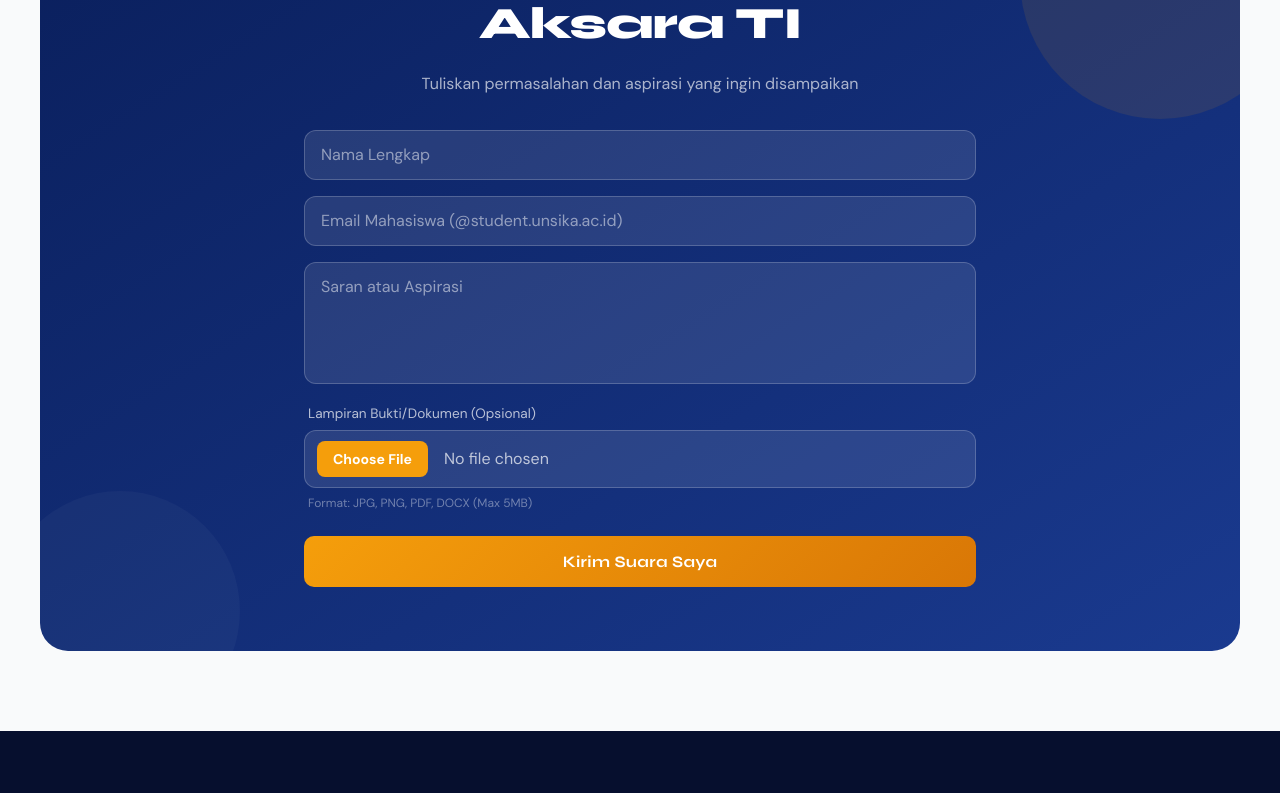
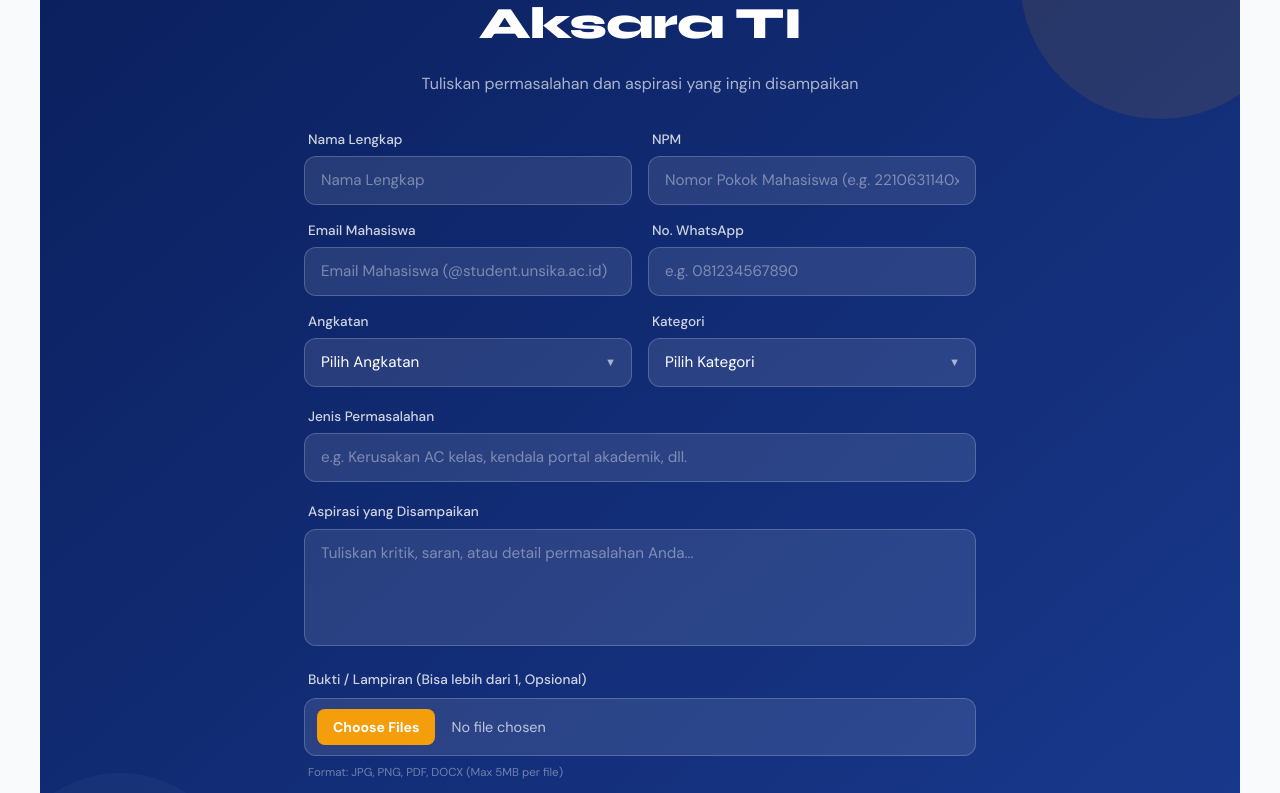
Before and after one commit to hmti-ft-unsika/hmti-ft-unsika.github.io, a Next.js app: page / in a window 1280 px wide. Shown: the part 9204-9997 px from the top of the page. Built offline with nearby package versions, Linux system fonts and the light colour scheme; grey boxes are pictures that could not be loaded.

Commit message:
update sistem aspirasi

```diff
--- a/src/app/page.tsx
+++ b/src/app/page.tsx
@@ -332,6 +332,23 @@
 
 export default function Home() {
   const [isLoading, setIsLoading] = useState(false);
+  const [selectedFiles, setSelectedFiles] = useState<File[]>([]);
+
+  const handleFileChange = (e: React.ChangeEvent<HTMLInputElement>) => {
+    if (e.target.files) {
+      const filesArray = Array.from(e.target.files);
+      const invalidFiles = filesArray.filter(file => file.size > 5 * 1024 * 1024);
+      if (invalidFiles.length > 0) {
+        alert("Beberapa file melebihi batas ukuran maksimal 5MB.");
+        return;
+      }
+      setSelectedFiles(filesArray);
+    }
+  };
+
+  const removeFile = (index: number) => {
+    setSelectedFiles((prev) => prev.filter((_, i) => i !== index));
+  };
 
   const handleAspirasiSubmit = async (e: React.FormEvent<HTMLFormElement>) => {
     e.preventDefault();
@@ -344,6 +361,11 @@
       // Ambil data teks
       const nama = formData.get('nama')?.toString() || "";
       const email = formData.get('email')?.toString() || "";
+      const npm = formData.get('npm')?.toString() || "";
+      const whatsapp = formData.get('whatsapp')?.toString() || "";
+      const angkatan = formData.get('angkatan')?.toString() || "";
+      const kategori = formData.get('kategori')?.toString() || "";
+      const jenisPermasalahan = formData.get('jenisPermasalahan')?.toString() || "";
       const aspirasi = formData.get('aspirasi')?.toString() || "";
 
       // Validasi Email Mahasiswa UNSIKA
@@ -353,17 +375,11 @@
         return;
       }
 
-      // Ambil file lampiran
-      const fileInput = form.querySelector('input[type="file"]') as HTMLInputElement;
-      const file = fileInput?.files?.[0];
-
-      let base64File = "";
-      let fileName = "";
-
-      // Proses konversi file ke Base64 jika ada file
-      if (file) {
+      // Proses konversi semua file terpilih ke Base64 secara paralel
+      const filesPayload = await Promise.all(
+        selectedFiles.map(async (file) => {
           const reader = new FileReader();
-        base64File = await new Promise((resolve, reject) => {
+          const base64 = await new Promise<string>((resolve, reject) => {
             reader.onload = () => {
               const result = reader.result as string;
               resolve(result.split(',')[1]);
@@ -371,15 +387,29 @@
             reader.onerror = (error) => reject(error);
             reader.readAsDataURL(file);
           });
-        fileName = `${nama.replace(/\s+/g, '_')}_${file.name}`;
-      }
+          return {
+            fileData: base64,
+            fileName: `${nama.replace(/\s+/g, '_')}_${Date.now()}_${file.name}`,
+          };
+        })
+      );
+
+      // Single file fallback untuk kompatibilitas backward
+      const fileData = filesPayload.length > 0 ? filesPayload[0].fileData : "";
+      const fileName = filesPayload.length > 0 ? filesPayload[0].fileName : "";
 
       const payload = {
         nama: nama,
         email: email,
+        npm: npm,
+        whatsapp: whatsapp,
+        angkatan: angkatan,
+        kategori: kategori,
+        jenisPermasalahan: jenisPermasalahan,
         aspirasi: aspirasi,
-        fileData: base64File,
+        fileData: fileData,
         fileName: fileName,
+        files: filesPayload,
       };
 
       // GUNAKAN LINK NEW DEPLOY TERBARU KAMU DI SINI
@@ -396,6 +426,7 @@
       if (response.ok) {
         alert("Sukses! Aspirasi Kamu berhasil terkirim.");
         form.reset();
+        setSelectedFiles([]);
       } else {
         throw new Error("Server merespon dengan status: " + response.status);
       }
@@ -794,14 +825,33 @@
               <h2 className="font-display font-extrabold text-white text-[clamp(1.8rem,4vw,2.8rem)] tracking-[-0.02em] mb-5 leading-[1.15]">Aksara TI</h2>
               <p className="text-white/65 mx-auto mb-8 text-[1rem] leading-[1.75]">Tuliskan permasalahan dan aspirasi yang ingin disampaikan</p>
 
-              <form onSubmit={handleAspirasiSubmit} className="flex flex-col gap-4 text-left">
+              <form onSubmit={handleAspirasiSubmit} className="flex flex-col gap-5 text-left">
+                {/* Personal Information Grid */}
+                <div className="grid grid-cols-1 md:grid-cols-2 gap-4">
+                  <div className="flex flex-col gap-1.5">
+                    <label className="text-white/80 text-[0.85rem] ml-1 font-medium">Nama Lengkap</label>
                     <input
                       type="text"
                       name="nama"
                       placeholder="Nama Lengkap"
                       required
-                  className="w-full bg-white/10 border border-white/20 text-white placeholder:text-white/50 rounded-xl px-4 py-3 outline-none focus:border-[var(--color-gold-500)] transition-colors"
+                      className="w-full bg-white/10 border border-white/20 text-white placeholder:text-white/40 rounded-xl px-4 py-3 outline-none focus:border-[var(--color-gold-500)] transition-colors text-[0.95rem]"
                     />
+                  </div>
+
+                  <div className="flex flex-col gap-1.5">
+                    <label className="text-white/80 text-[0.85rem] ml-1 font-medium">NPM</label>
+                    <input
+                      type="text"
+                      name="npm"
+                      placeholder="Nomor Pokok Mahasiswa (e.g. 2210631140xxx)"
+                      required
+                      className="w-full bg-white/10 border border-white/20 text-white placeholder:text-white/40 rounded-xl px-4 py-3 outline-none focus:border-[var(--color-gold-500)] transition-colors text-[0.95rem]"
+                    />
+                  </div>
+
+                  <div className="flex flex-col gap-1.5">
+                    <label className="text-white/80 text-[0.85rem] ml-1 font-medium">Email Mahasiswa</label>
                     <input
                       type="email"
                       name="email"
@@ -809,32 +859,147 @@
                       pattern=".*@student\.unsika\.ac\.id$"
                       title="Gunakan email berakhiran @student.unsika.ac.id"
                       required
-                  className="w-full bg-white/10 border border-white/20 text-white placeholder:text-white/50 rounded-xl px-4 py-3 outline-none focus:border-[var(--color-gold-500)] transition-colors"
+                      className="w-full bg-white/10 border border-white/20 text-white placeholder:text-white/40 rounded-xl px-4 py-3 outline-none focus:border-[var(--color-gold-500)] transition-colors text-[0.95rem]"
                     />
+                  </div>
+
+                  <div className="flex flex-col gap-1.5">
+                    <label className="text-white/80 text-[0.85rem] ml-1 font-medium">No. WhatsApp</label>
+                    <input
+                      type="tel"
+                      name="whatsapp"
+                      placeholder="e.g. 081234567890"
+                      required
+                      className="w-full bg-white/10 border border-white/20 text-white placeholder:text-white/40 rounded-xl px-4 py-3 outline-none focus:border-[var(--color-gold-500)] transition-colors text-[0.95rem]"
+                    />
+                  </div>
+
+                  <div className="flex flex-col gap-1.5">
+                    <label className="text-white/80 text-[0.85rem] ml-1 font-medium">Angkatan</label>
+                    <div className="relative">
+                      <select
+                        name="angkatan"
+                        required
+                        defaultValue=""
+                        className="w-full bg-white/10 border border-white/20 text-white rounded-xl px-4 py-3 outline-none focus:border-[var(--color-gold-500)] transition-colors text-[0.95rem] appearance-none cursor-pointer [&>option]:bg-[var(--color-navy-900)] [&>option]:text-white"
+                      >
+                        <option value="" disabled hidden>Pilih Angkatan</option>
+                        <option value="22">Angkatan 22</option>
+                        <option value="23">Angkatan 23</option>
+                        <option value="24">Angkatan 24</option>
+                        <option value="25">Angkatan 25</option>
+                        <option value="26">Angkatan 26</option>
+                      </select>
+                      <div className="pointer-events-none absolute inset-y-0 right-0 flex items-center px-4 text-white/60">
+                        <span className="text-[0.7rem]">▼</span>
+                      </div>
+                    </div>
+                  </div>
+
+                  <div className="flex flex-col gap-1.5">
+                    <label className="text-white/80 text-[0.85rem] ml-1 font-medium">Kategori</label>
+                    <div className="relative">
+                      <select
+                        name="kategori"
+                        required
+                        defaultValue=""
+                        className="w-full bg-white/10 border border-white/20 text-white rounded-xl px-4 py-3 outline-none focus:border-[var(--color-gold-500)] transition-colors text-[0.95rem] appearance-none cursor-pointer [&>option]:bg-[var(--color-navy-900)] [&>option]:text-white"
+                      >
+                        <option value="" disabled hidden>Pilih Kategori</option>
+                        <option value="ASPIRASI">ASPIRASI</option>
+                        <option value="AKADEMIK">AKADEMIK</option>
+                        <option value="ADMINISTRASI">ADMINISTRASI</option>
+                        <option value="INTERNAL HMTI FT UNSIKA">INTERNAL HMTI FT UNSIKA</option>
+                      </select>
+                      <div className="pointer-events-none absolute inset-y-0 right-0 flex items-center px-4 text-white/60">
+                        <span className="text-[0.7rem]">▼</span>
+                      </div>
+                    </div>
+                  </div>
+                </div>
+
+                <div className="flex flex-col gap-1.5">
+                  <label className="text-white/80 text-[0.85rem] ml-1 font-medium">Jenis Permasalahan</label>
+                  <input
+                    type="text"
+                    name="jenisPermasalahan"
+                    placeholder="e.g. Kerusakan AC kelas, kendala portal akademik, dll."
+                    required
+                    className="w-full bg-white/10 border border-white/20 text-white placeholder:text-white/40 rounded-xl px-4 py-3 outline-none focus:border-[var(--color-gold-500)] transition-colors text-[0.95rem]"
+                  />
+                </div>
+
+                <div className="flex flex-col gap-1.5">
+                  <label className="text-white/80 text-[0.85rem] ml-1 font-medium">Aspirasi yang Disampaikan</label>
                   <textarea
                     name="aspirasi"
-                  placeholder="Saran atau Aspirasi"
+                    placeholder="Tuliskan kritik, saran, atau detail permasalahan Anda..."
                     required
                     rows={4}
-                  className="w-full bg-white/10 border border-white/20 text-white placeholder:text-white/50 rounded-xl px-4 py-3 outline-none focus:border-[var(--color-gold-500)] transition-colors resize-none"
+                    className="w-full bg-white/10 border border-white/20 text-white placeholder:text-white/40 rounded-xl px-4 py-3 outline-none focus:border-[var(--color-gold-500)] transition-colors resize-none text-[0.95rem]"
                   ></textarea>
+                </div>
 
-                {/* Input Lampiran */}
-                <div className="flex flex-col gap-1.5 mt-1">
-                  <label htmlFor="lampiran" className="text-white/70 text-[0.85rem] ml-1">Lampiran Bukti/Dokumen (Opsional)</label>
+                {/* Input Lampiran Bukti */}
+                <div className="flex flex-col gap-2 mt-1">
+                  <label className="text-white/80 text-[0.85rem] ml-1 font-medium">Bukti / Lampiran (Bisa lebih dari 1, Opsional)</label>
                   <input
                     type="file"
                     id="lampiran"
                     name="lampiran"
+                    multiple
                     accept="image/*,.pdf,.doc,.docx"
-                    className="w-full bg-white/10 border border-white/20 text-white/70 file:mr-4 file:py-2 file:px-4 file:rounded-lg file:border-0 file:text-sm file:font-bold file:bg-[var(--color-gold-500)] file:text-white hover:file:bg-[var(--color-gold-600)] rounded-xl px-3 py-2.5 outline-none transition-colors cursor-pointer"
+                    onChange={handleFileChange}
+                    className="w-full bg-white/10 border border-white/20 text-white/70 file:mr-4 file:py-2 file:px-4 file:rounded-lg file:border-0 file:text-sm file:font-bold file:bg-[var(--color-gold-500)] file:text-white hover:file:bg-[var(--color-gold-600)] rounded-xl px-3 py-2.5 outline-none transition-colors cursor-pointer text-[0.9rem]"
                   />
-                  <span className="text-white/40 text-[0.75rem] ml-1">Format: JPG, PNG, PDF, DOCX (Max 5MB)</span>
+                  <span className="text-white/40 text-[0.72rem] ml-1">Format: JPG, PNG, PDF, DOCX (Max 5MB per file)</span>
+
+                  {/* List file terpilih yang interaktif */}
+                  {selectedFiles.length > 0 && (
+                    <div className="mt-3 bg-white/5 border border-white/10 rounded-xl p-3 flex flex-col gap-2">
+                      <div className="text-white/60 text-[0.78rem] font-semibold border-b border-white/10 pb-1.5 flex justify-between items-center">
+                        <span>File Terpilih ({selectedFiles.length})</span>
+                        <button
+                          type="button"
+                          onClick={() => setSelectedFiles([])}
+                          className="text-red-400 hover:text-red-300 text-[0.72rem] transition-colors"
+                        >
+                          Hapus Semua
+                        </button>
                       </div>
+                      <div className="flex flex-col gap-1.5 max-h-[150px] overflow-y-auto pr-1 scrollbar-thin scrollbar-thumb-white/10">
+                        {selectedFiles.map((file, idx) => (
+                          <div key={idx} className="flex items-center justify-between bg-white/5 rounded-lg px-3 py-2 border border-white/5 hover:border-white/10 transition-colors">
+                            <div className="flex items-center gap-2 overflow-hidden mr-2">
+                              <span className="text-[1rem] shrink-0">
+                                {file.type.startsWith('image/') ? '🖼️' : '📄'}
+                              </span>
+                              <span className="text-white/80 text-[0.8rem] truncate font-mono">
+                                {file.name}
+                              </span>
+                              <span className="text-white/45 text-[0.7rem] shrink-0">
+                                ({(file.size / (1024 * 1024)).toFixed(2)} MB)
+                              </span>
+                            </div>
+                            <button
+                              type="button"
+                              onClick={() => removeFile(idx)}
+                              className="text-white/45 hover:text-red-400 p-1 rounded transition-colors text-[0.8rem]"
+                              title="Hapus file ini"
+                            >
+                              ✕
+                            </button>
+                          </div>
+                        ))}
+                      </div>
+                    </div>
+                  )}
+                </div>
+
                 <button
                   type="submit"
                   disabled={isLoading}
-                  className="w-full btn-gold py-3.5 mt-2 flex justify-center items-center font-bold text-[1rem] disabled:opacity-70 disabled:cursor-not-allowed"
+                  className="w-full btn-gold py-3.5 mt-4 flex justify-center items-center font-bold text-[1rem] disabled:opacity-70 disabled:cursor-not-allowed"
                 >
                   {isLoading ? "Mengirim..." : "Kirim Suara Saya"}
                 </button>
```
Lines whose indentation alone changed are shown as unchanged.
